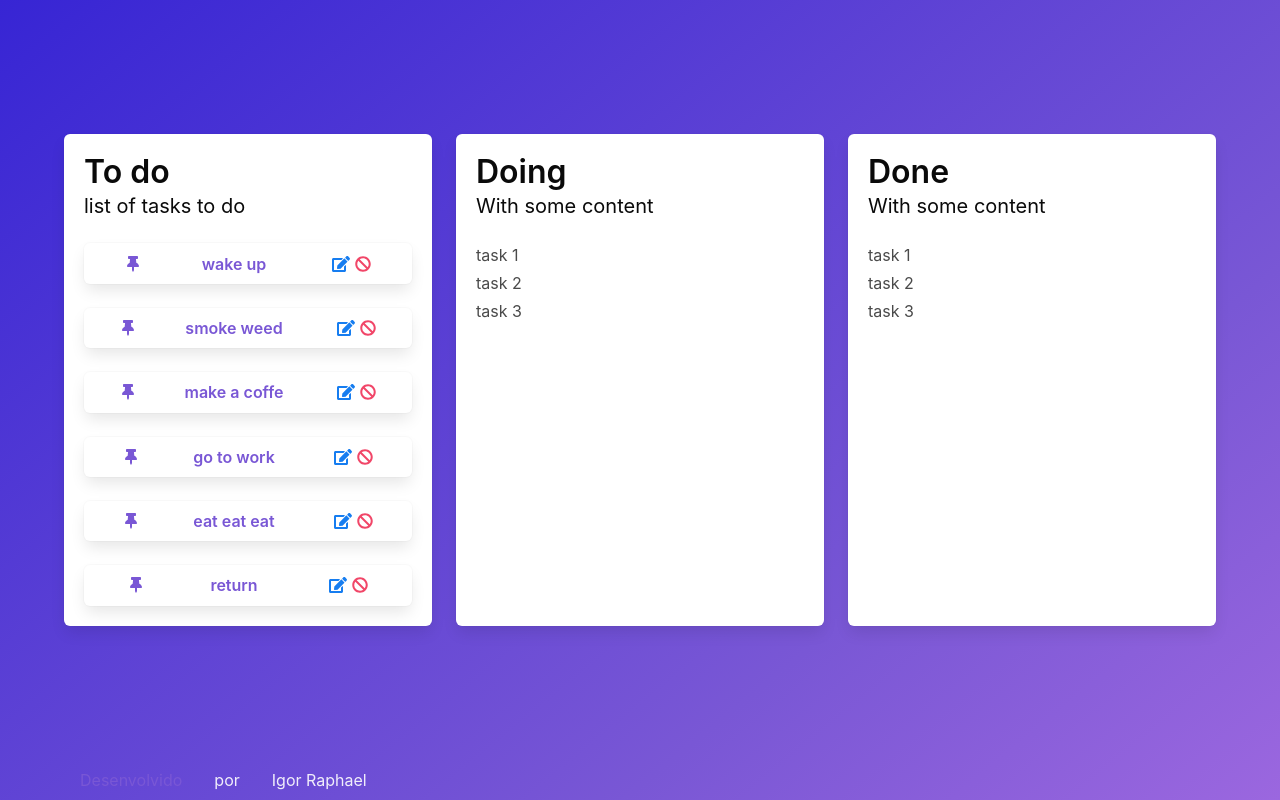
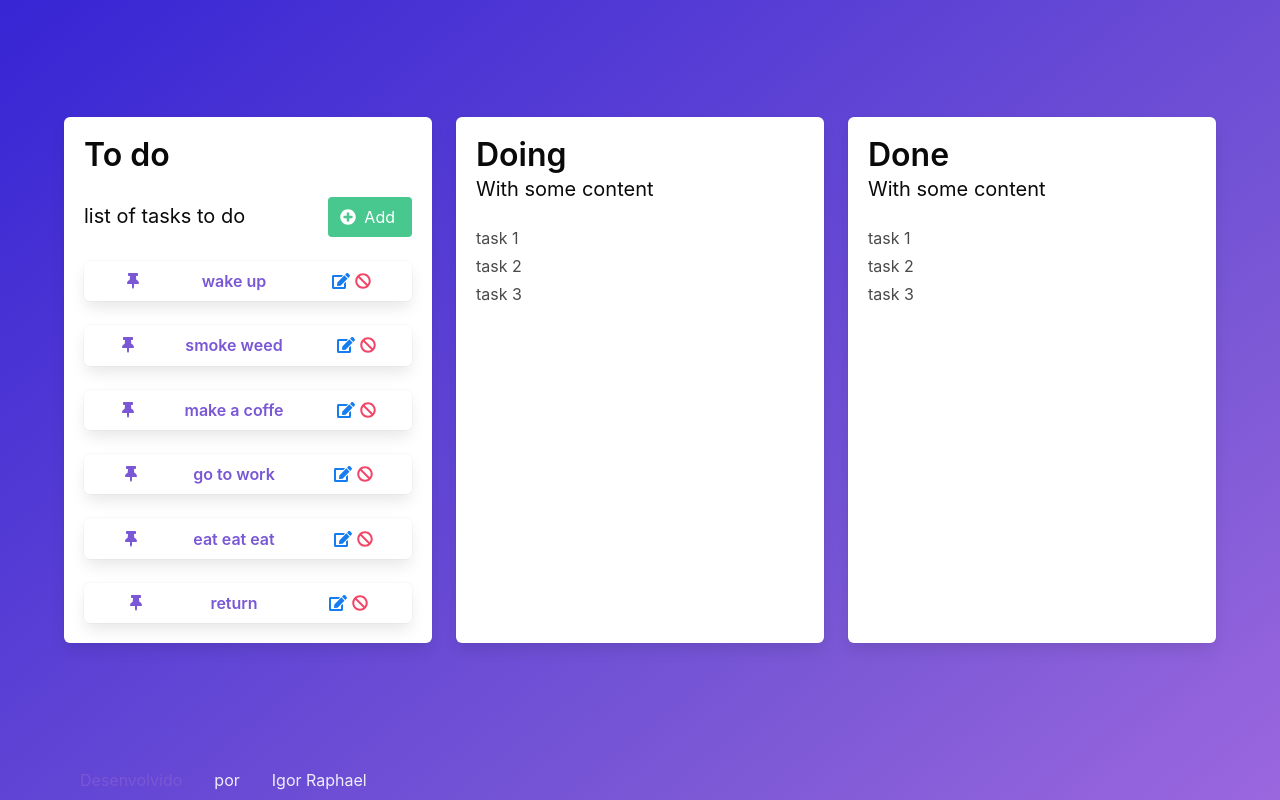
Before and after one commit to igorraphael/app-todo-vue3, a Vue app: page /app in a window 1280 px wide. Built offline with nearby package versions, Linux system fonts and the light colour scheme.

Commit message:
feat: init todo component

```diff
--- /dev/null
+++ b/src/components/ToDo.jsx
@@ -0,0 +1,114 @@
+export default {
+    props: {
+        list: { type: Array, default: null },
+    },
+
+    mounted() {
+        console.log(this.list);
+    },
+
+    data() {
+        return {
+            modalVisible: undefined,
+            todos: this.list,
+        };
+    },
+
+    methods: {
+        handleModal() {
+            this.modalVisible = this.modalVisible ? '' : 'is-active';
+        },
+    },
+
+    render() {
+        return (
+            <article class="tile is-child box ">
+                <p class="title has-text-black">To do</p>
+                <div class="level">
+                    <div class="level-left">
+                        <p class="subtitle has-text-black">
+                            list of tasks to do
+                        </p>
+                    </div>
+                    <div class="level-right">
+                        <b-button
+                            icon-left="plus-circle"
+                            type="is-success"
+                            onClick={() => this.handleModal()}
+                        >
+                            Add
+                        </b-button>
+                    </div>
+                </div>
+                <div class={`modal ${this.modalVisible}`}>
+                    <div class="modal-background"></div>
+                    <div class="modal-card">
+                        <header class="modal-card-head">
+                            <p class="modal-card-title">Modal title</p>
+                            <button
+                                class="delete"
+                                aria-label="close"
+                                onClick={() => this.handleModal()}
+                            ></button>
+                        </header>
+                        <section class="modal-card-body">
+                            <b-field label="Rounded">
+                                <b-input placeholder="No label"></b-input>
+                            </b-field>
+                        </section>
+                        <footer class="modal-card-foot">
+                            <button class="button is-success">
+                                Save changes
+                            </button>
+                            <button class="button">Cancel</button>
+                        </footer>
+                    </div>
+                </div>
+
+                <div class="content">
+                    <ul style="list-style-type: none; margin: 0;">
+                        {this.todos.map((todo, index) => {
+                            return (
+                                <li
+                                    key={index}
+                                    class="box"
+                                    style="padding: 0.7rem;"
+                                >
+                                    <div class="content">
+                                        <div class="level has-text-justified">
+                                            <div class="level-item">
+                                                <b-icon
+                                                    class="has-text-link"
+                                                    icon="thumbtack"
+                                                    size="is-small"
+                                                ></b-icon>
+                                            </div>
+                                            <div class="level-item">
+                                                <span class="title is-6 has-text-primary">
+                                                    {todo.desc}
+                                                </span>
+                                            </div>
+                                            <div class="level-item">
+                                                <b-icon
+                                                    style="margin: 0 6px;"
+                                                    type="is-info"
+                                                    icon="edit"
+                                                    size="is-small"
+                                                />
+                                                <b-icon
+                                                    type="is-danger"
+                                                    icon="ban"
+                                                    size="is-small"
+                                                />
+                                            </div>
+                                        </div>
+                                    </div>
+                                </li>
+                            );
+                        })}
+                    </ul>
+                </div>
+            </article>
+        );
+    },
+};
--- a/src/components/app.jsx
+++ b/src/components/app.jsx
@@ -1,9 +1,11 @@
+import ToDo from './ToDo';
+
 export default {
     mounted() {},
 
     data() {
         return {
-            todos: [
+            arrToDos: [
                 { id: 1, desc: 'wake up' },
                 { id: 2, desc: 'smoke weed' },
                 { id: 3, desc: 'make a coffe' },
@@ -20,57 +22,7 @@ export default {
         return (
             <div class="tile is-ancestor">
                 <div class="tile is-parent is-4">
-                    <article class="tile is-child box ">
-                        <p class="title has-text-black">To do</p>
-                        <p class="subtitle has-text-black">
-                            list of tasks to do
-                        </p>
-
-                        <div class="content">
-                            <ul style="list-style-type: none; margin: 0;">
-                                {this.todos.map((todo, index) => {
-                                    return (
-                                        <li
-                                            key={index}
-                                            class="box"
-                                            style="padding: 0.7rem;"
-                                        >
-                                            <div class="content">
-                                                <div class="level has-text-justified">
-                                                    <div class="level-item">
-                                                        <b-icon
-                                                            class="has-text-link"
-                                                            icon="thumbtack"
-                                                            size="is-small"
-                                                        ></b-icon>
-                                                    </div>
-                                                    <div class="level-item">
-                                                        <span class="title is-6 has-text-primary">
-                                                            {todo.desc}
-                                                        </span>
-                                                    </div>
-                                                    <div class="level-item">
-                                                        <b-icon
-                                                            style="margin: 0 6px;"
-                                                            type="is-info"
-                                                            icon="edit"
-                                                            size="is-small"
-                                                        />
-                                                        <b-icon
-                                                            // style="margin: 0 5px;"
-                                                            type="is-danger"
-                                                            icon="ban"
-                                                            size="is-small"
-                                                        />
-                                                    </div>
-                                                </div>
-                                            </div>
-                                        </li>
-                                    );
-                                })}
-                            </ul>
-                        </div>
-                    </article>
+                    <ToDo list={this.arrToDos} />
                 </div>
                 <div class="tile is-parent is-4">
                     <article class="tile is-child box">
--- a/src/main.js
+++ b/src/main.js
@@ -7,6 +7,7 @@ import {
     faBan,
     faEdit,
     faClipboardCheck,
+    faPlusCircle,
 } from '@fortawesome/free-solid-svg-icons';
 import { FontAwesomeIcon } from '@fortawesome/vue-fontawesome';
 import 'buefy/dist/buefy.css';
@@ -14,7 +15,7 @@ import App from './App';
 import router from './router';
 
 Vue.config.productionTip = false;
-library.add(faThumbtack, faBan, faEdit, faClipboardCheck);
+library.add(faThumbtack, faBan, faEdit, faClipboardCheck, faPlusCircle);
 
 Vue.component('vue-fontawesome', FontAwesomeIcon);
 Vue.use(Buefy, {
--- a/src/router/index.js
+++ b/src/router/index.js
@@ -15,12 +15,12 @@ const routes = [
         name: 'app',
         component: () => import('../components/app'),
     },
-    {
-        path: '/tarefa',
-        name: 'tarefa',
-        component: () =>
-            import(/* webpackChunkName: "about" */ '../components/tarefa'),
-    },
+    // {
+    //     path: '/tarefa',
+    //     name: 'tarefa',
+    //     component: () =>
+    //         import(/* webpackChunkName: "about" */ '../components/tarefa'),
+    // },
 ];
 
 const router = new VueRouter({ mode: 'history', routes });
```
